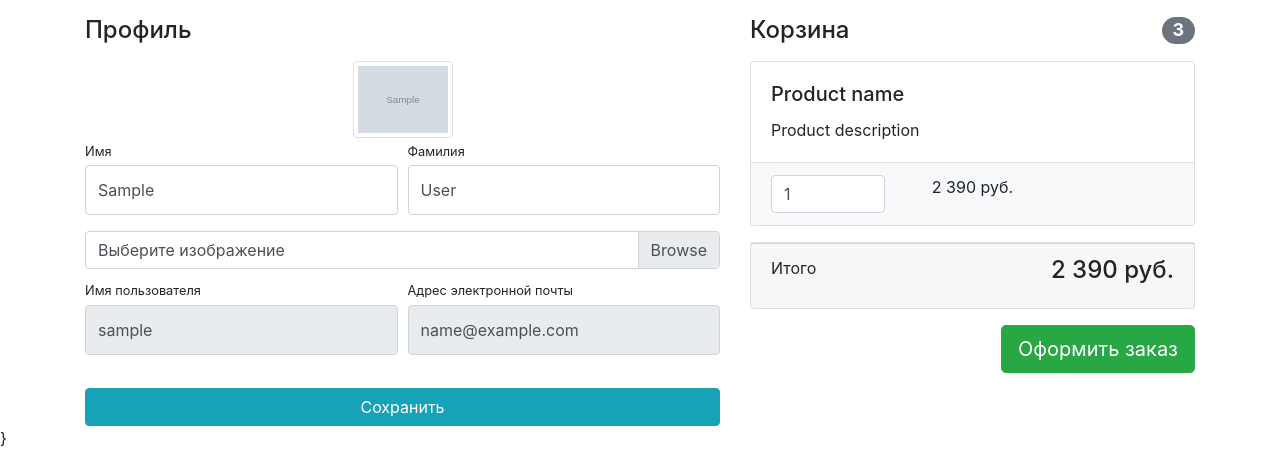
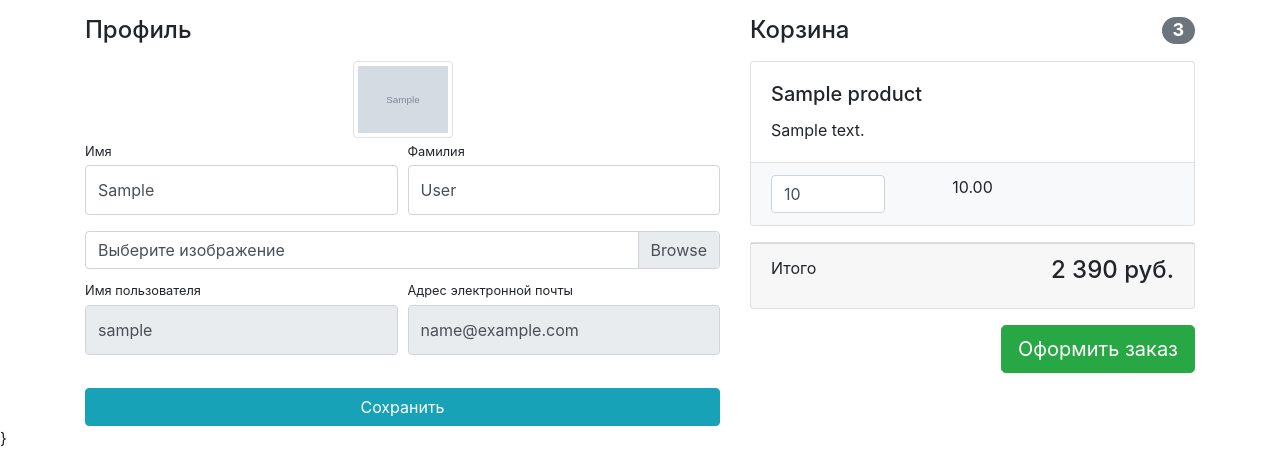
Before and after one commit to swankeyyy/onlineShop, a Django app: page /users/profile/ in a window 1280 px wide. Shown: the part 56-509 px from the top of the page. Run offline with Django 3.2, Linux system fonts and the light colour scheme; a user stored in the database is signed in; tables that the repository leaves empty hold one stand-in row (values such as "Sample post"); grey boxes marked "Sample" are stand-in pictures; some libraries are stand-ins or nearby versions.

Commit message:
5.3 done

```diff
--- a/store/products/templates/products/basket.html
+++ b/store/products/templates/products/basket.html
@@ -1,25 +1,28 @@
 {% if baskets %}
+
     <h4 class="mt-3 mb-3 d-flex justify-content-between align-items-center mb-3">Корзина <span
             class="badge badge-secondary badge-pill">3</span></h4>
+    {% for basket in baskets %}
     <div class="card mb-3">
         <div class="card-body">
-            <h5 class="card-title">Product name</h5>
-            <p class="card-text">Product description</p>
+            <h5 class="card-title">{{ basket.product.name }}</h5>
+            <p class="card-text">{{ basket.product.description }}</p>
         </div>
         <ul class="list-group list-group-flush">
             <li class="list-group-item bg-light">
                 <div class="row text-center">
                     <div class="col-lg-4">
-                        <input name="basketID" type="number" class="form-control" value="1" min="0"/>
+                        <input name="basketID" type="number" class="form-control" value="{{ basket.quantity }}" min="0"/>
                     </div>
-                    <div class="col-lg-4">2 390 руб.</div>
+                    <div class="col-lg-4">{{ basket.product.price }}</div>
                     <div class="col-lg-4">
-                        <a href="#"><i class="fas fa-trash"></i></a>
+                        <a href="{% url 'products:basket_remove' basket.id %}"><i class="fas fa-trash"></i></a>
                     </div>
                 </div>
             </li>
         </ul>
     </div>
+    {% endfor %}
     <div class="card mb-3">
         <div class="card-footer">
             <p class="float-left">Итого</p>
--- a/store/products/templates/products/products.html
+++ b/store/products/templates/products/products.html
@@ -64,9 +64,9 @@
                                     <h5>{{ item.price }}</h5>
                                     <p class="card-text">{{ item.description }}</p>
                                 </div>
-                                <div class="card-footer text-center">
-                                    <button type="button" class="btn btn-outline-success">Отправить в корзину</button>
-                                </div>
+                                <a class="btn btn-outline-success"
+                                   href="{% url 'products:basket_add' item.id %}">Отправить в корзину
+                                    <a>
                             </div>
                         </div>
                     {% endfor %}
--- a/store/products/urls.py
+++ b/store/products/urls.py
@@ -1,9 +1,10 @@
 from django.contrib import admin
 from django.urls import path
-from products.views import products, basket_add
+from products.views import *
 
 app_name = 'products'
 urlpatterns = [
     path('', products, name='index'),
-    path('baskets/add/<int:product_id>', basket_add, name='basket_add')
+    path('baskets/add/<int:product_id>/', basket_add, name='basket_add'),
+    path('baskets/remove/<int:id>/', basket_remove, name='basket_remove')
 ]
--- a/store/products/views.py
+++ b/store/products/views.py
@@ -26,3 +26,9 @@ def basket_add(request, product_id):
         basket.quantity += 1
         basket.save()
     return HttpResponseRedirect(request.META['HTTP_REFERER'])
+
+
+def basket_remove(request, id):
+    basket = Basket.objects.get(id=id)
+    basket.delete()
+    return HttpResponseRedirect(request.META['HTTP_REFERER'])
--- a/store/users/views.py
+++ b/store/users/views.py
@@ -46,7 +46,7 @@ def profile(request):
     else:
         form = UserProfileForm(instance=request.user)
     context = {'form': form,
-               'baskets': Basket.objects.all()}
+               'baskets': Basket.objects.filter(user=request.user)}
     return render(request, 'users/profile.html', context)
 
 
```
